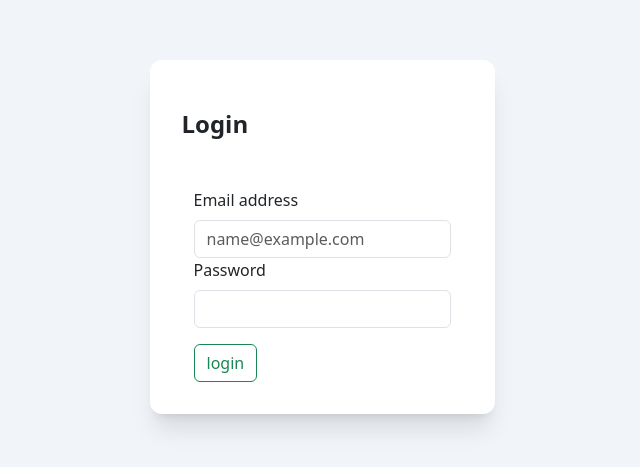
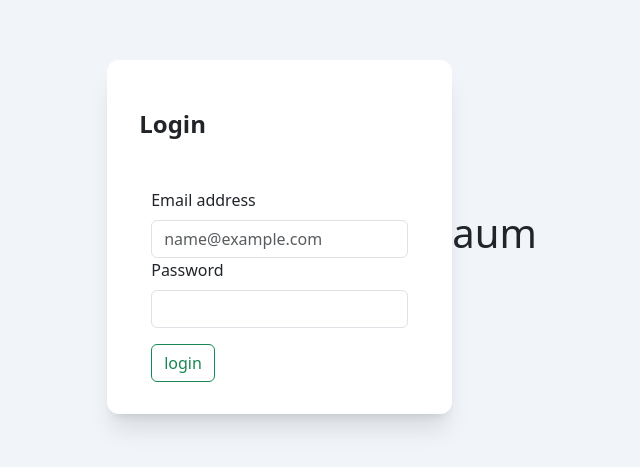
Before and after one commit to Jutamart/next.js_learning, a Next.js app: page / in a window 1280 px wide. Shown: the part 163-630 px from the top of the page, without its empty margins (318-958 px from the left). Built offline with nearby package versions, Linux system fonts and the light colour scheme.

Commit message:
หน้าแรก

```diff
--- a/app/page.tsx
+++ b/app/page.tsx
@@ -16,6 +16,7 @@ export default function LoginPage() {
           <button type="button" className="btn btn-outline-success">login</button>
           </div>
       </div>
+      <h1>aum</h1>
     </div>
   )
 }
```
